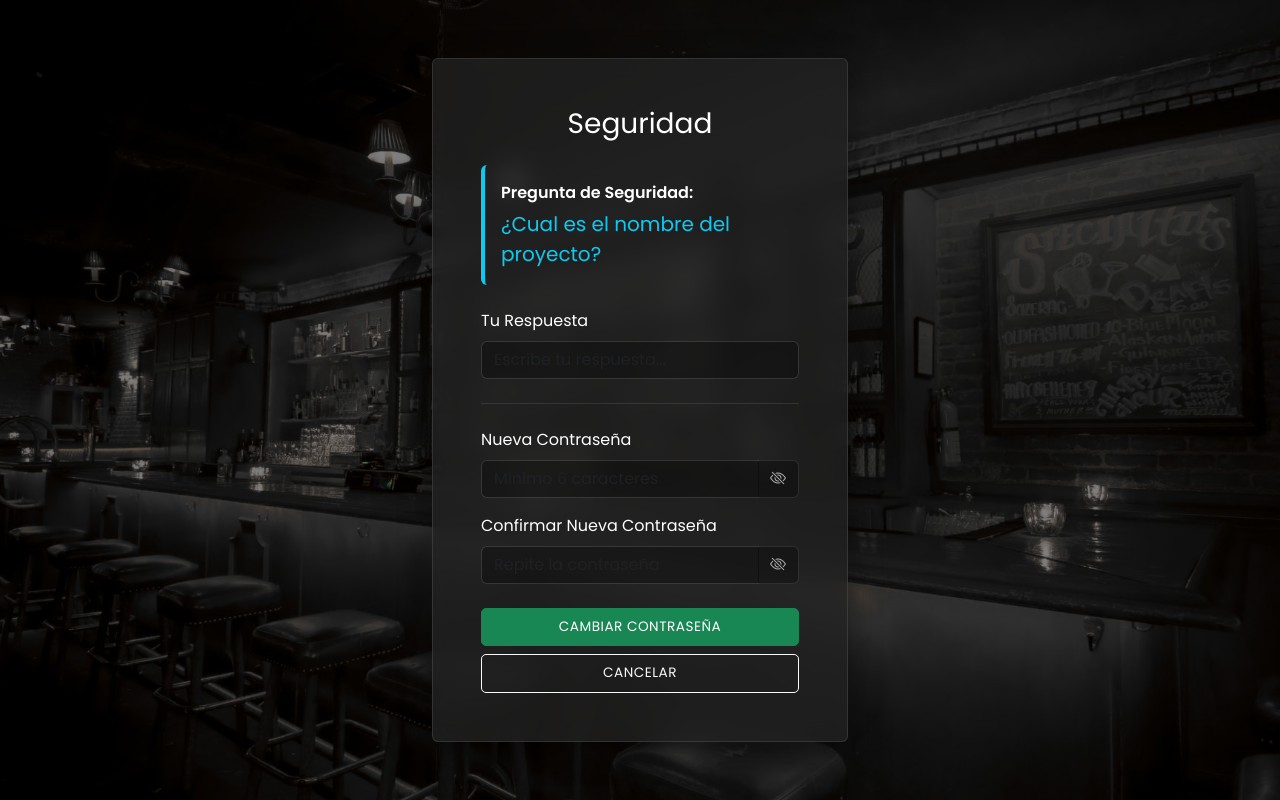
After one commit to diego531/bars_project, a Flask app: page /auth/reset_password/1 in a window 1280 px wide. The commit adds this page. Run offline with Flask 3, Linux system fonts and the light colour scheme; data comes from the database, SQL or seed files in the repository; parts of the project's set-up code (start-up, migrations or seed data) failed here and were passed over.

Commit message:
Funcionalidad recuperar contraseña admin

```diff
--- a/app/routes/auth.py
+++ b/app/routes/auth.py
@@ -295,3 +295,68 @@ def change_password():
 
     # Para la solicitud GET, pasamos la URL del dashboard correcto a la plantilla
     return render_template('change_password.html', dashboard_url=get_user_dashboard_url())
+
+@auth_bp.route('/forgot_password', methods=['GET', 'POST'])
+def forgot_password():
+    if current_user.is_authenticated:
+        return redirect(url_for('auth.dashboard'))
+
+    if request.method == 'POST':
+        username = request.form.get('username')
+        user = User.query.filter_by(nombre_usuario=username).first()
+
+        # VALIDACIÓN 1: Usuario existe
+        if not user:
+            flash('El usuario no existe.', 'danger')
+            return render_template('forgot_password.html')
+
+        # VALIDACIÓN 2: Es Administrador
+        if user.role.nombre_rol != 'Administrador':
+            flash('Esta función solo está habilitada para Administradores. Contacta a soporte.', 'warning')
+            return render_template('forgot_password.html')
+
+        # VALIDACIÓN 3: Tiene pregunta de seguridad configurada
+        if not user.pregunta_seguridad or not user.respuesta_seguridad:
+            flash('Este administrador no tiene configurada una pregunta de seguridad. Contacta al desarrollador.', 'warning')
+            return render_template('forgot_password.html')
+
+        # Si pasa todo, vamos al paso 2 (enviamos el username oculto o en la URL)
+        return redirect(url_for('auth.reset_password_challenge', user_id=user.id_usuario))
+
+    return render_template('forgot_password.html')
+
+
+@auth_bp.route('/reset_password/<int:user_id>', methods=['GET', 'POST'])
+def reset_password_challenge(user_id):
+    if current_user.is_authenticated:
+        return redirect(url_for('auth.dashboard'))
+
+    user = User.query.get_or_404(user_id)
+
+    # Doble chequeo de seguridad
+    if user.role.nombre_rol != 'Administrador':
+        flash('Acceso no autorizado.', 'danger')
+        return redirect(url_for('auth.login'))
+
+    if request.method == 'POST':
+        respuesta_dada = request.form.get('respuesta')
+        new_password = request.form.get('new_password')
+        confirm_password = request.form.get('confirm_password')
+
+        # Validar respuesta de seguridad
+        if not user.check_security_answer(respuesta_dada):
+            flash('La respuesta a la pregunta de seguridad es incorrecta.', 'danger')
+            return render_template('reset_password.html', user=user)
+
+        if new_password != confirm_password:
+            flash('Las contraseñas no coinciden.', 'danger')
+            return render_template('reset_password.html', user=user)
+
+        # Cambiar contraseña
+        user.set_password(new_password)
+        db.session.commit()
+
+        flash('¡Contraseña restablecida exitosamente! Ya puedes iniciar sesión.', 'success')
+        return redirect(url_for('auth.login'))
+
+    return render_template('reset_password.html', user=user)
--- a/app/static/css/style.css
+++ b/app/static/css/style.css
@@ -314,3 +314,27 @@ select option {
 .text-white-50 {
     color: rgba(255, 255, 255, 0.7) !important;
 }
+
+/* =========================================
+   CORRECCIÓN INPUT PASSWORD (Ocultar ojo navegador)
+   ========================================= */
+
+/* Ocultar el ojo por defecto de Edge/Chrome */
+input[type="password"]::-ms-reveal,
+input[type="password"]::-ms-clear {
+    display: none;
+}
+
+/* Asegurar que el grupo de input se vea unido y transparente */
+.input-group-text {
+    background-color: rgba(0, 0, 0, 0.3) !important;
+    border: 1px solid var(--glass-border);
+    color: #b0b0b0;
+    border-left: none;
+    cursor: pointer;
+}
+
+/* El input password no debe tener borde derecho para unirse al ojo */
+.input-group > .form-control {
+    border-right: none;
+}
--- /dev/null
+++ b/app/templates/reset_password.html
@@ -0,0 +1,91 @@
+<!DOCTYPE html>
+<html lang="es">
+<head>
+    <meta charset="UTF-8">
+    <title>Restablecer - BARS</title>
+    <meta name="viewport" content="width=device-width, initial-scale=1.0">
+    <link href="https://cdn.jsdelivr.net/npm/bootstrap@5.3.0/dist/css/bootstrap.min.css" rel="stylesheet">
+    <!-- Bootstrap Icons para el ojo -->
+    <link rel="stylesheet" href="https://cdn.jsdelivr.net/npm/bootstrap-icons@1.10.5/font/bootstrap-icons.css">
+    <link rel="stylesheet" href="{{ url_for('static', filename='css/style.css') }}">
+</head>
+<body>
+
+    <div class="login-container">
+        <div class="glass-container p-5 rounded col-md-8 col-lg-4">
+            <h3 class="text-center mb-4 text-white">Seguridad</h3>
+
+            {% with messages = get_flashed_messages(with_categories=true) %}
+                {% if messages %}
+                    {% for category, message in messages %}
+                        <div class="alert alert-{{ category }} alert-dismissible fade show">
+                            {{ message }}
+                            <button type="button" class="btn-close btn-close-white" data-bs-dismiss="alert"></button>
+                        </div>
+                    {% endfor %}
+                {% endif %}
+            {% endwith %}
+
+            <!-- Pregunta de seguridad estilizada -->
+            <div class="alert alert-info bg-transparent border-info text-info mb-4">
+                <strong class="d-block mb-1 text-white">Pregunta de Seguridad:</strong>
+                <span class="fs-5">{{ user.pregunta_seguridad }}</span>
+            </div>
+
+            <form method="POST">
+                <div class="mb-4">
+                    <label class="form-label text-white">Tu Respuesta</label>
+                    <input type="text" name="respuesta" class="form-control" required autocomplete="off" placeholder="Escribe tu respuesta...">
+                </div>
+
+                <hr class="border-secondary my-4">
+
+                <div class="mb-3">
+                    <label class="form-label text-white">Nueva Contraseña</label>
+                    <div class="input-group">
+                        <input type="password" name="new_password" id="new_password" class="form-control" required minlength="6" placeholder="Mínimo 6 caracteres">
+                        <span class="input-group-text toggle-password" onclick="togglePassword('new_password', 'icon-new')">
+                            <i class="bi bi-eye-slash" id="icon-new"></i>
+                        </span>
+                    </div>
+                </div>
+
+                <div class="mb-4">
+                    <label class="form-label text-white">Confirmar Nueva Contraseña</label>
+                    <div class="input-group">
+                        <input type="password" name="confirm_password" id="confirm_password" class="form-control" required minlength="6" placeholder="Repite la contraseña">
+                        <span class="input-group-text toggle-password" onclick="togglePassword('confirm_password', 'icon-confirm')">
+                            <i class="bi bi-eye-slash" id="icon-confirm"></i>
+                        </span>
+                    </div>
+                </div>
+
+                <div class="d-grid gap-2">
+                    <button type="submit" class="btn btn-success btn-lg">Cambiar Contraseña</button>
+                    <a href="{{ url_for('auth.login') }}" class="btn btn-outline-light">Cancelar</a>
+                </div>
+            </form>
+        </div>
+    </div>
+
+    <script src="https://cdn.jsdelivr.net/npm/bootstrap@5.3.0/dist/js/bootstrap.bundle.min.js"></script>
+
+    <!-- Script para alternar el ojo -->
+    <script>
+        function togglePassword(inputId, iconId) {
+            const input = document.getElementById(inputId);
+            const icon = document.getElementById(iconId);
+
+            if (input.type === "password") {
+                input.type = "text";
+                icon.classList.remove("bi-eye-slash");
+                icon.classList.add("bi-eye");
+            } else {
+                input.type = "password";
+                icon.classList.remove("bi-eye");
+                icon.classList.add("bi-eye-slash");
+            }
+        }
+    </script>
+</body>
+</html>
```
Also changed, not shown: app/__init__.py (+29 -7 lines), app/models/user.py (+12 -0 lines), app/templates/forgot_password.html (added, +49 -0 lines), app/templates/login.html (+19 -6 lines), init.sql (+30 -22 lines).
